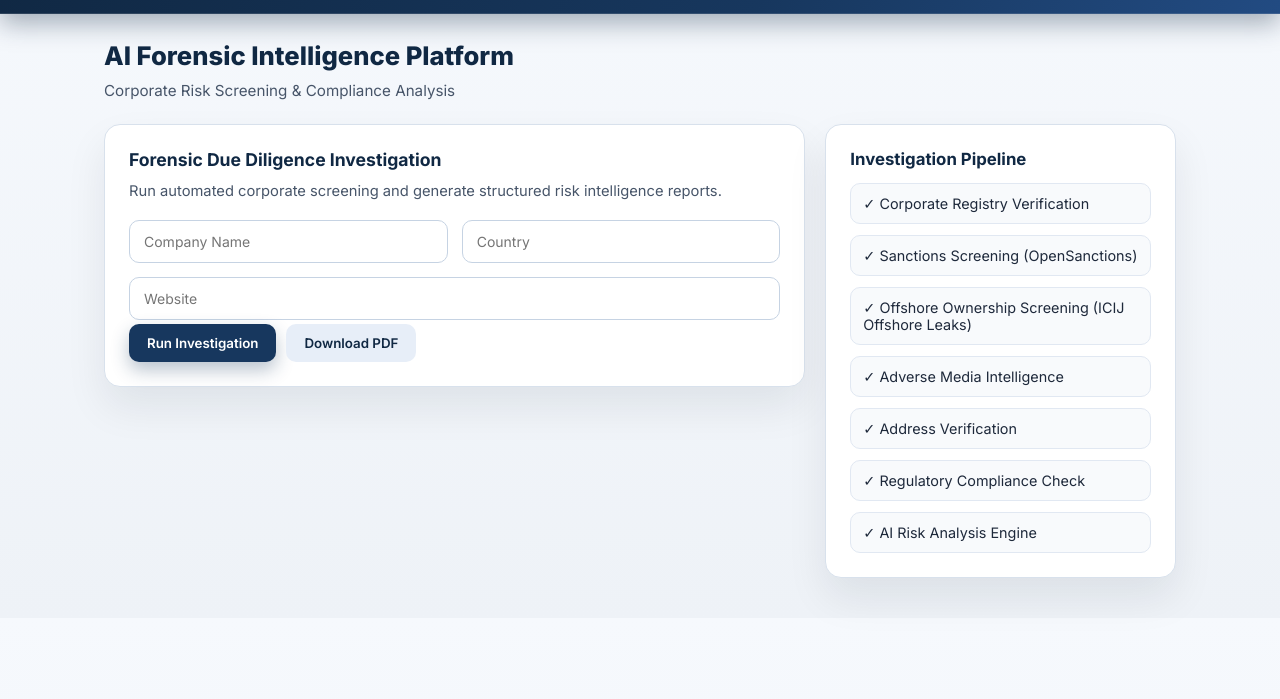
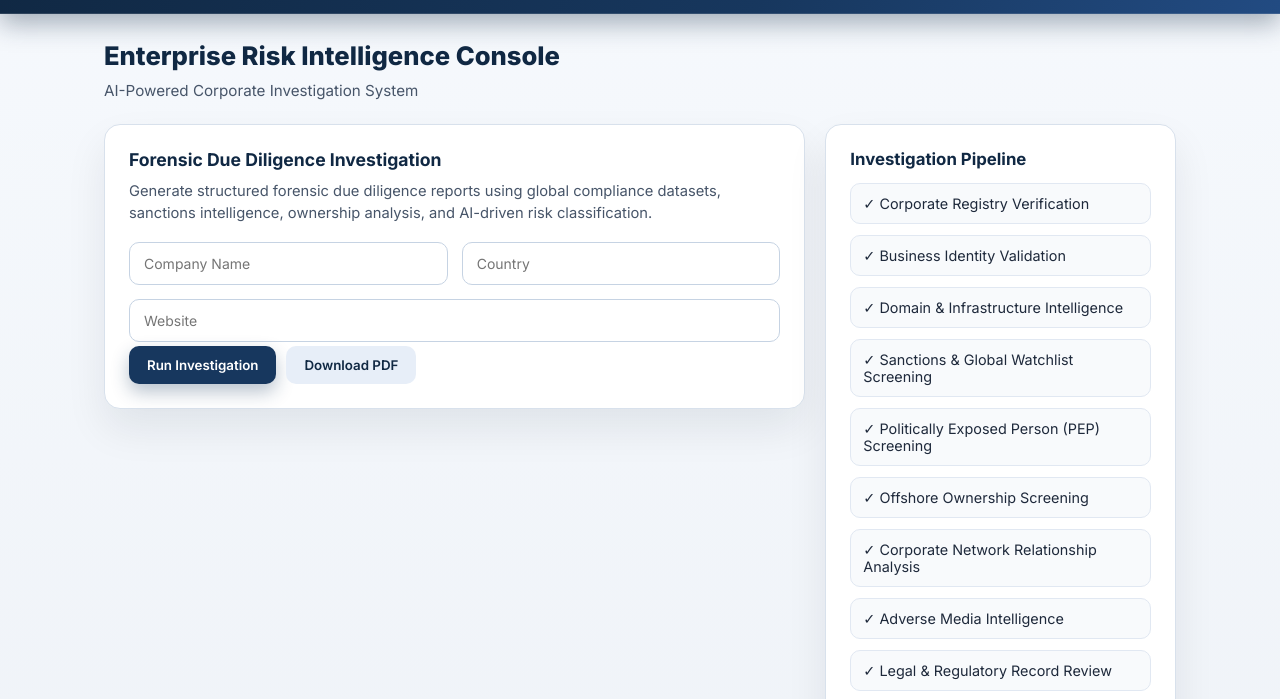
Before and after one commit to prahaislife-png/ai-forensic-dd, a website: page index.html in a window 1280 px wide. Shown: the part 73-772 px from the top of the page. Drawn offline with Linux system fonts and the light colour scheme.

Commit message:
Add files via upload

```diff
--- a/index.html
+++ b/index.html
@@ -403,13 +403,13 @@ button.secondary {
 </div>
 
 <div class="page">
-  <h2 class="heroTitle">AI Forensic Intelligence Platform</h2>
-  <p class="heroSubtitle">Corporate Risk Screening &amp; Compliance Analysis</p>
+  <h2 class="heroTitle">Enterprise Risk Intelligence Console</h2>
+  <p class="heroSubtitle">AI-Powered Corporate Investigation System</p>
 
   <div class="workspaceGrid">
     <div class="formCard">
       <h3 class="formHeading">Forensic Due Diligence Investigation</h3>
-      <p class="formDesc">Run automated corporate screening and generate structured risk intelligence reports.</p>
+      <p class="formDesc">Generate structured forensic due diligence reports using global compliance datasets, sanctions intelligence, ownership analysis, and AI-driven risk classification.</p>
 
       <div class="inputRow">
         <input type="text" id="companyName" placeholder="Company Name" />
@@ -428,12 +428,18 @@ button.secondary {
       <h3 class="pipelineTitle">Investigation Pipeline</h3>
       <ul class="pipelineList">
         <li class="pipelineItem">✓ Corporate Registry Verification</li>
-        <li class="pipelineItem">✓ Sanctions Screening (OpenSanctions)</li>
-        <li class="pipelineItem">✓ Offshore Ownership Screening (ICIJ Offshore Leaks)</li>
+        <li class="pipelineItem">✓ Business Identity Validation</li>
+        <li class="pipelineItem">✓ Domain &amp; Infrastructure Intelligence</li>
+        <li class="pipelineItem">✓ Sanctions &amp; Global Watchlist Screening</li>
+        <li class="pipelineItem">✓ Politically Exposed Person (PEP) Screening</li>
+        <li class="pipelineItem">✓ Offshore Ownership Screening</li>
+        <li class="pipelineItem">✓ Corporate Network Relationship Analysis</li>
         <li class="pipelineItem">✓ Adverse Media Intelligence</li>
-        <li class="pipelineItem">✓ Address Verification</li>
-        <li class="pipelineItem">✓ Regulatory Compliance Check</li>
-        <li class="pipelineItem">✓ AI Risk Analysis Engine</li>
+        <li class="pipelineItem">✓ Legal &amp; Regulatory Record Review</li>
+        <li class="pipelineItem">✓ Address &amp; Location Verification</li>
+        <li class="pipelineItem">✓ Knowledge Graph &amp; Public Records Check</li>
+        <li class="pipelineItem">✓ Corporate Reputation Analysis</li>
+        <li class="pipelineItem">✓ AI Risk Classification Engine</li>
       </ul>
     </aside>
   </div>
```
